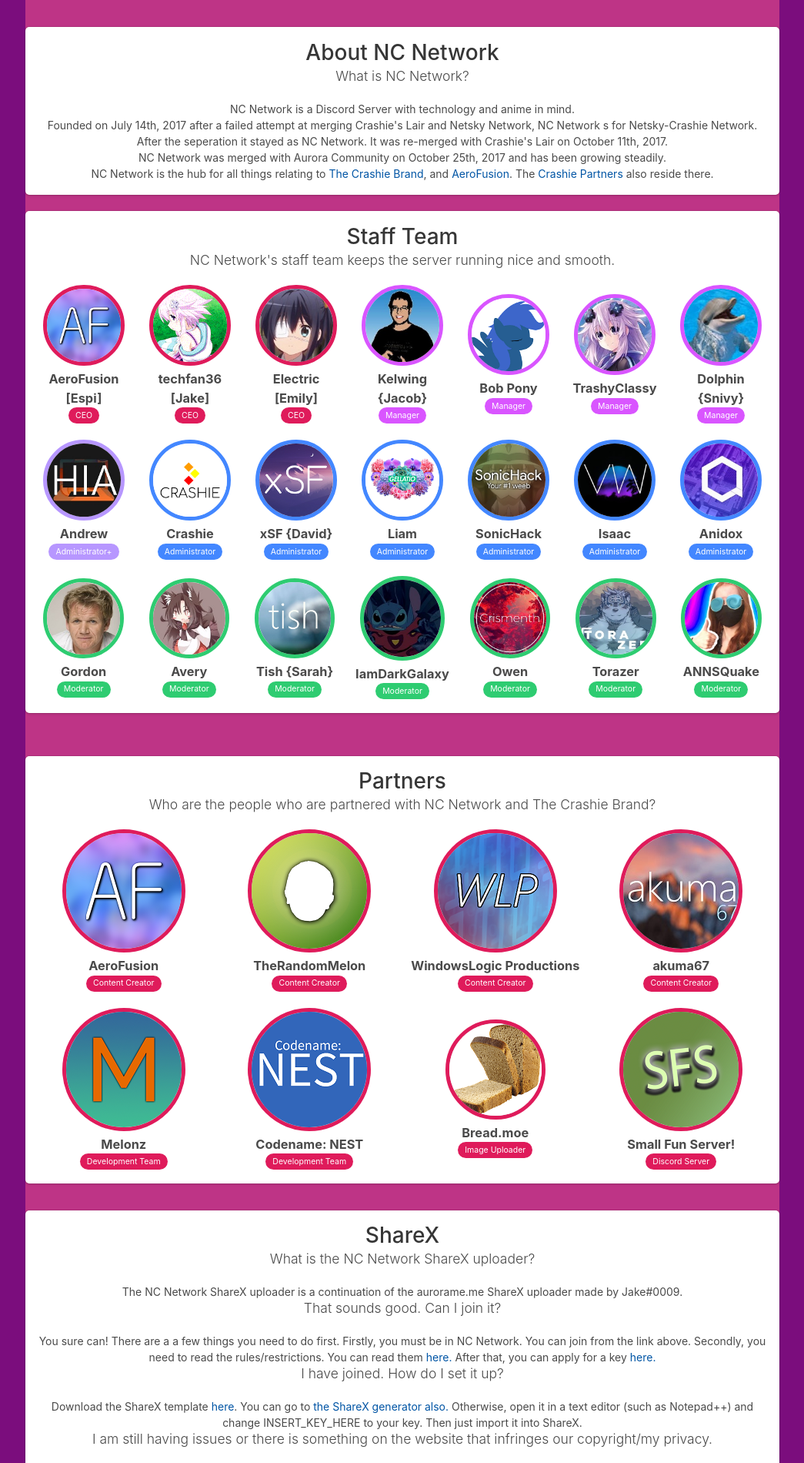
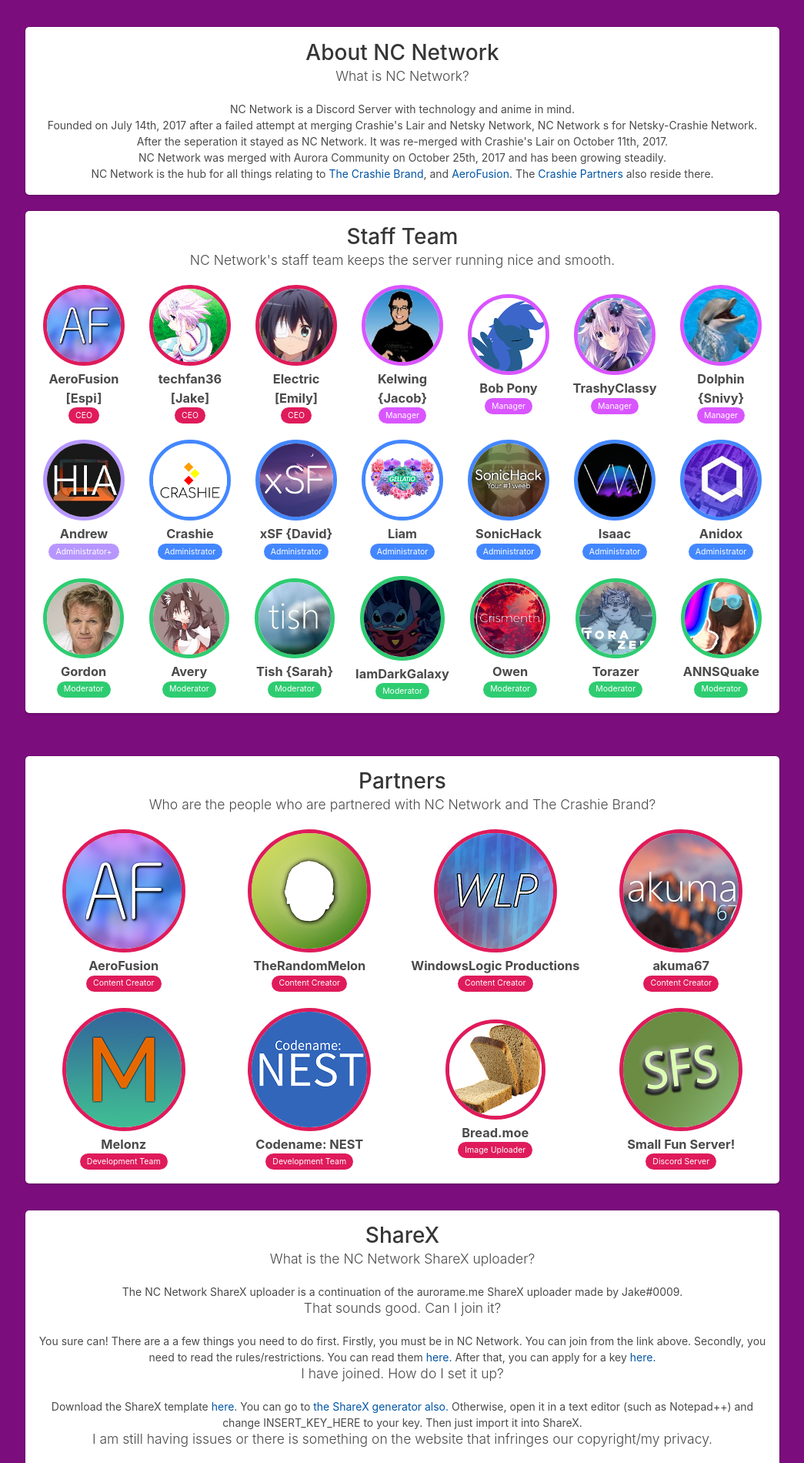
Before and after one commit to xwinbyte/NetskyWebsite, a Jekyll site: the page built from index.html, in a window 1280 px wide. Shown: the part 382-2282 px from the top of the page at 77% size, without its empty margins (117-1162 px from the left). Built offline with Jekyll 4.4.1, drawn with Linux system fonts in a browser that asks for light colours; nearby versions of some CDN libraries.

Commit message:
Update style.css

```diff
--- a/style/style.css
+++ b/style/style.css
@@ -14,13 +14,13 @@
 }
 
 .hero {
-  background: #BE3486;
+  background: #7b0d7d;
 	background: url("/img/background.png") no-repeat;
 	background-size: 100%;
 }
 
 #content-inner {
-  background: #BE3486;
+  background: #7b0d7d;
   max-width: 70em;
   margin: 0 auto;
   padding: 2.5em 0
```
